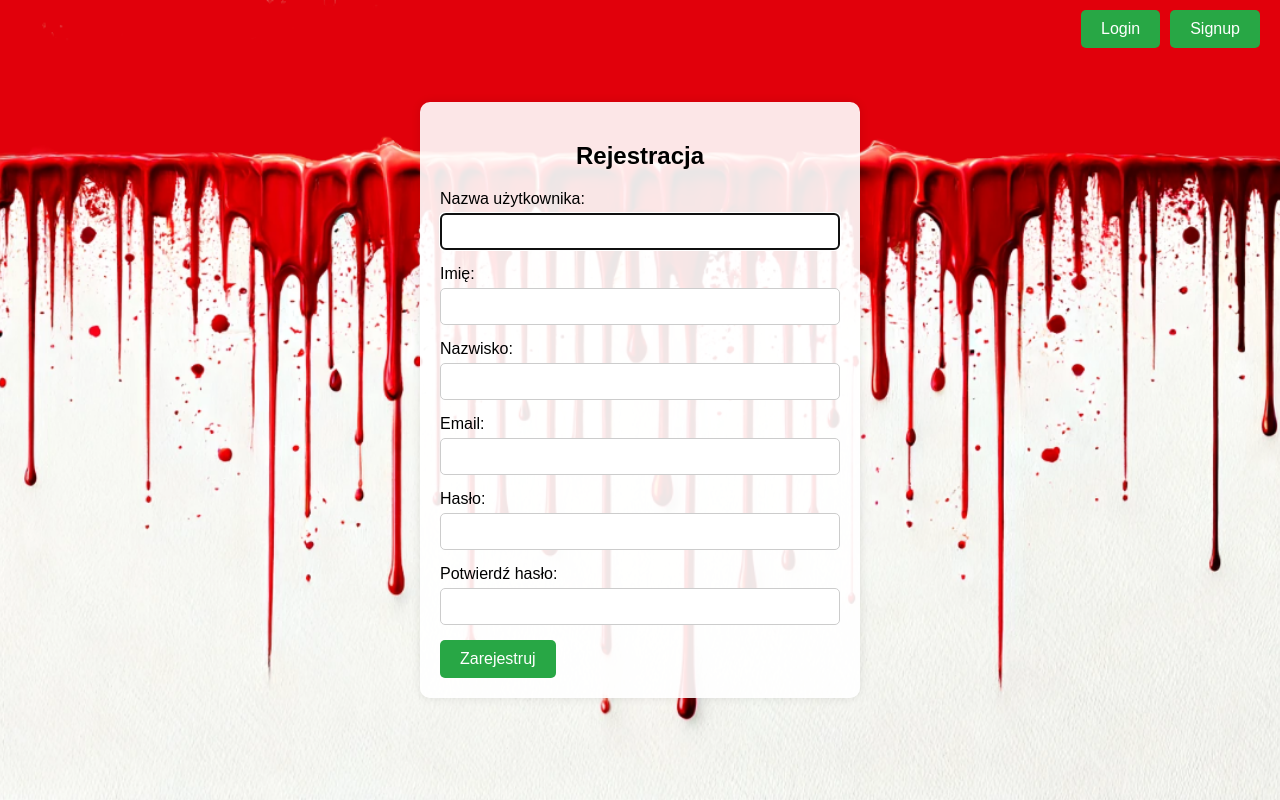
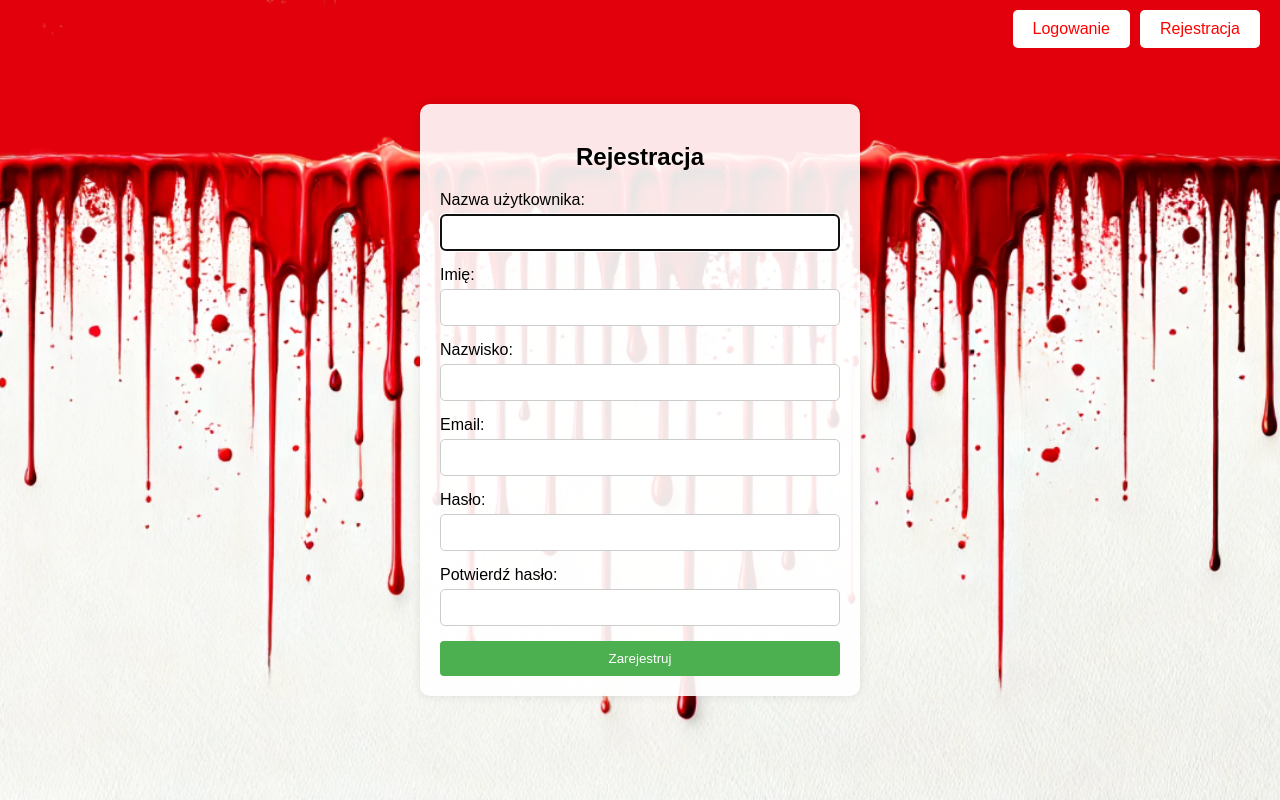
Before and after one commit to Hubert240/Blood_donors, a Django app: page /signup/ in a window 1280 px wide. Run offline with Django 5.2, Linux system fonts and the light colour scheme.

Commit message:
Logowanie

```diff
--- a/blood_donors/medicine/forms.py
+++ b/blood_donors/medicine/forms.py
@@ -1,5 +1,5 @@
 from django import forms
-from django.contrib.auth.forms import UserCreationForm
+from django.contrib.auth.forms import UserCreationForm, AuthenticationForm
 from django.contrib.auth.models import User
 from .models import Profile
 
@@ -16,7 +16,6 @@
         fields = ('username', 'first_name','last_name','email' ,'password1', 'password2')
 
 
-class ProfileForm(forms.ModelForm):
-    class Meta:
-        model = Profile
-        fields = ('blood_group','birthday')
+class CustomAuthenticationForm(AuthenticationForm):
+    username = forms.CharField(label='Nazwa użytkownika', max_length=150)
+    password = forms.CharField(label='Hasło', widget=forms.PasswordInput)
--- a/blood_donors/medicine/static/css/signup.css
+++ b/blood_donors/medicine/static/css/signup.css
@@ -67,8 +67,8 @@
 .btn {
     display: inline-block;
     padding: 10px 20px;
-    background: #28a745;
-    color: white;
+    background: white;
+    color: red;
     text-decoration: none;
     border-radius: 5px;
     text-align: center;
@@ -77,14 +77,26 @@
     font-size: 1em;
 }
 
-.btn.btn-danger {
-    background: #dc3545;
+
+.btn:hover {
+    background: #B60A05;
+    color: white;
 }
 
-.btn:hover {
-    background: #218838;
+
+.btn-success {
+    display: block; /* Ustawienie jako element blokowy */
+    width: 100%; /* Szerokość 100% kontenera */
+    padding: 10px; /* Wewnętrzny padding */
+    background-color: #4CAF50; /* Kolor tła przycisku */
+    color: white; /* Kolor tekstu */
+    border: none; /* Brak obramowania */
+    border-radius: 4px; /* Zaokrąglenie rogów */
+    cursor: pointer; /* Zmień kursor na wskaźnik */
+    transition: background-color 0.3s; /* Płynne przejście tła */
 }
 
-.btn.btn-danger:hover {
-    background: #c82333;
+/* Efekt po najechaniu myszką */
+.btn-success:hover {
+    background-color: #45a049; /* Zmiana koloru tła po najechaniu */
 }
--- a/blood_donors/medicine/templates/signup.html
+++ b/blood_donors/medicine/templates/signup.html
@@ -13,10 +13,10 @@
             <ul class="nav-list">
                 {% if user.is_authenticated %}
                     <li class="nav-item">Hi {{ user.username }}</li>
-                    <li class="nav-item"><a href="/signout" class="btn btn-danger">Logout</a></li>
+                    <li class="nav-item"><a href="/signout" class="btn btn-primary">Wyloguj</a></li>
                 {% else %}
-                    <li class="nav-item"><a href="/signin" class="btn btn-primary">Login</a></li>
-                    <li class="nav-item"><a href="/signup" class="btn btn-success">Signup</a></li>
+                    <li class="nav-item"><a href="/signin" class="btn btn-primary">Logowanie</a></li>
+                    <li class="nav-item"><a href="/signup" class="btn btn-primary">Rejestracja</a></li>
                 {% endif %}
             </ul>
         </div>
@@ -34,7 +34,7 @@
                         {% endfor %}
                     </div>
                 {% endfor %}
-                <button type="submit" class="btn btn-success">Zarejestruj</button>
+                <button type="submit" class="btn-success">Zarejestruj</button>
             </form>
         </div>
     </div>
--- a/blood_donors/medicine/views.py
+++ b/blood_donors/medicine/views.py
@@ -7,7 +7,7 @@
 from django.shortcuts import HttpResponseRedirect
 from .models import Profile
 from django.contrib.auth.models import User
-from .forms import CustomUserCreationForm
+from .forms import CustomUserCreationForm, CustomAuthenticationForm
 # Create your views here.
 
 def home(request):
@@ -42,21 +42,23 @@
 
 def signin(request):
     if request.user.is_authenticated:
-        return render(request, 'home.html')
+        return redirect('/')
+
     if request.method == 'POST':
-        username = request.POST['username']
-        password = request.POST['password']
-        user = authenticate(request, username=username, password=password)
-        if user is not None:
-            login(request, user)
-            return redirect('/profile')  # profile
+        form = CustomAuthenticationForm(request, request.POST)
+        if form.is_valid():
+            username = form.cleaned_data['username']
+            password = form.cleaned_data['password']
+            user = authenticate(request, username=username, password=password)
+            if user is not None:
+                login(request, user)
+                return redirect('/')
         else:
-            msg = 'Error Login'
-            form = AuthenticationForm(request.POST)
-            return render(request, 'login.html', {'form': form, 'msg': msg})
+            return render(request, 'login.html', {'form': form})
     else:
-        form = AuthenticationForm()
-        return render(request, 'login.html', {'form': form})
+        form = CustomAuthenticationForm()
+
+    return render(request, 'login.html', {'form': form})
 
 
 def signout(request):
```
Also changed, not shown: blood_donors/medicine/templates/login.html (+24 -3 lines).
